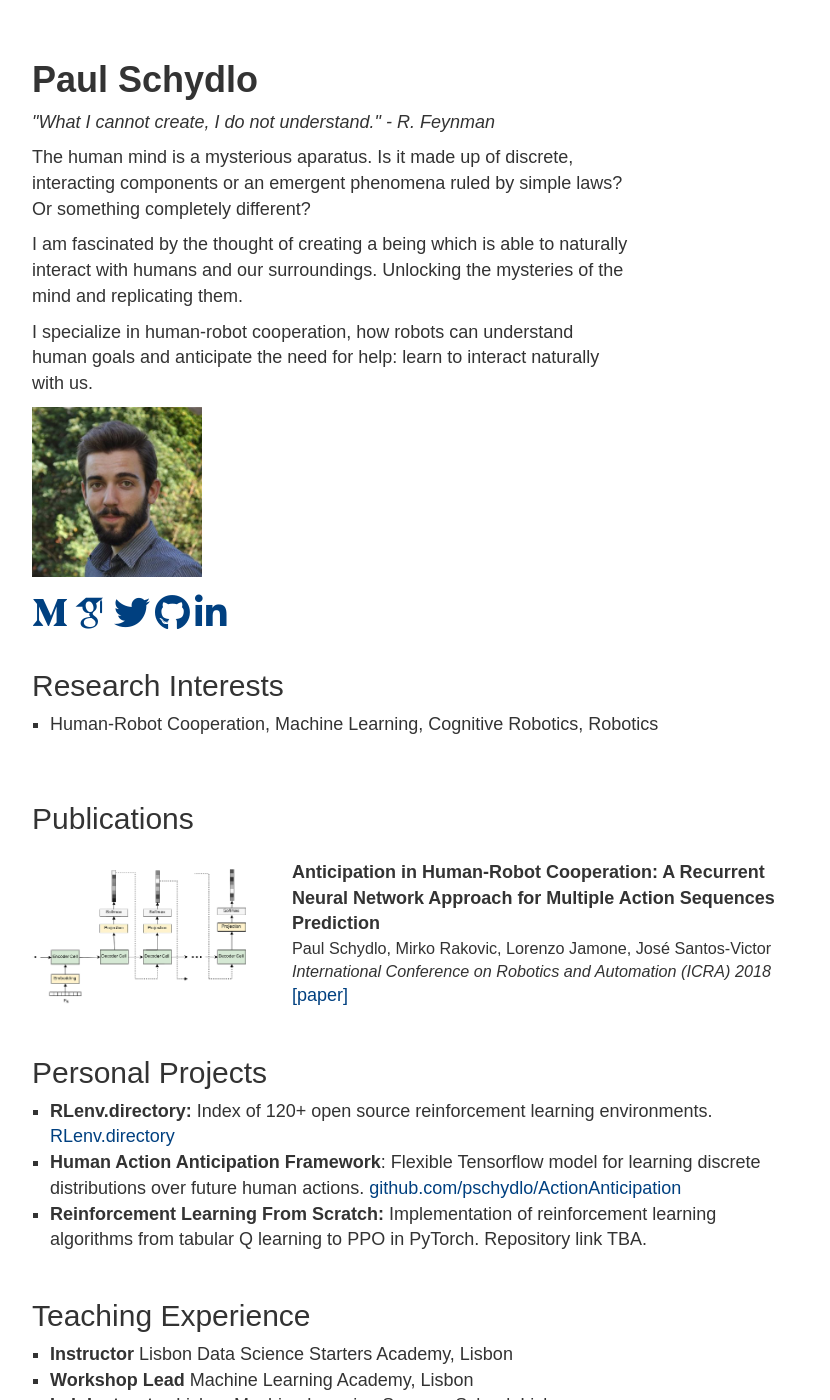
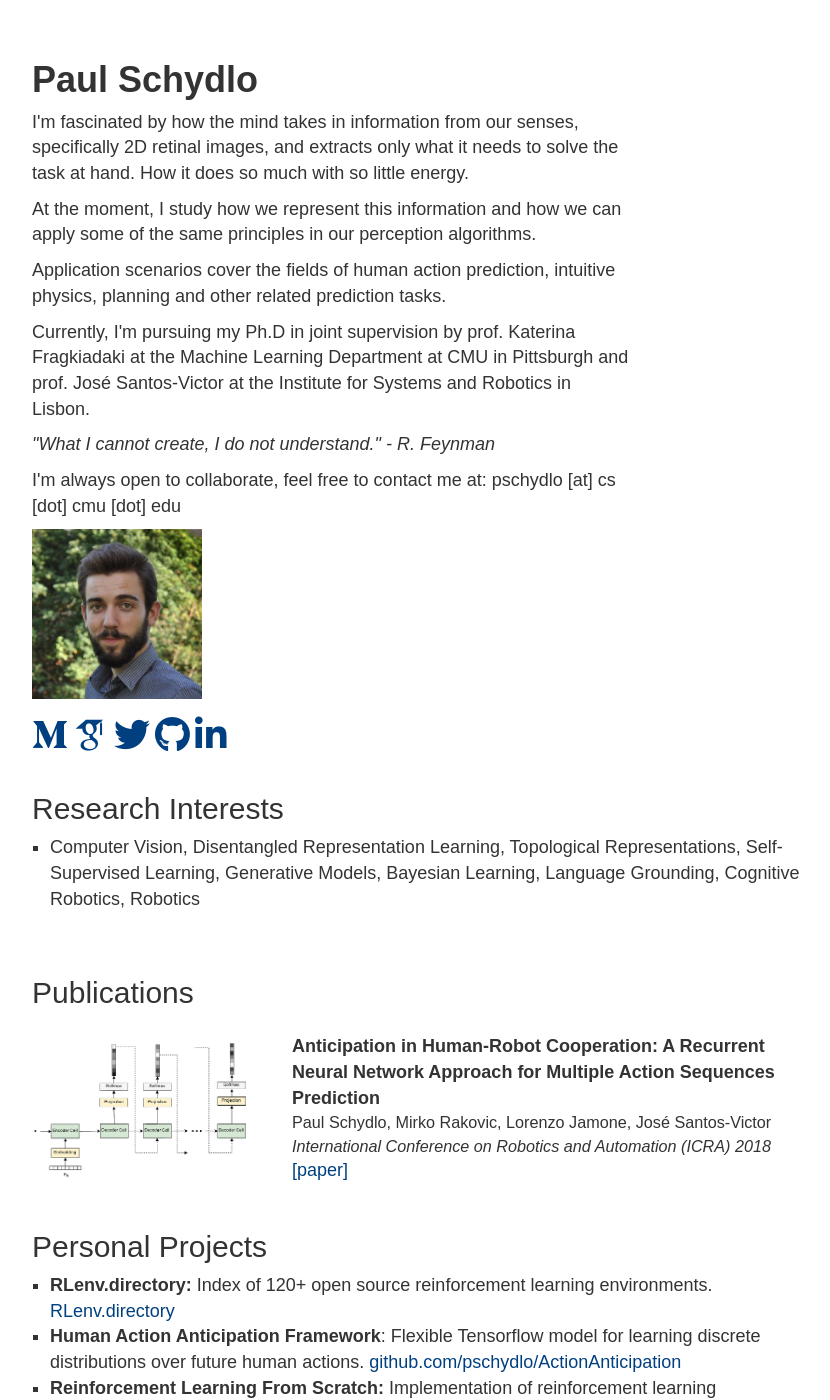
Before and after one commit to pschydlo/web, a Jekyll site: the page index.html, which Jekyll copies as it is, in a window 1280 px wide and 1400 px high. Shown: the whole window, without its empty margins (209-1039 px from the left). Built offline with Jekyll 4.4.1, drawn with Linux system fonts in a browser that asks for light colours; nearby versions of some CDN libraries; some web fonts are replaced; some of the changed text lies outside the part shown.

Commit message:
Update descriptions

```diff
--- a/index.html
+++ b/index.html
@@ -24,14 +24,47 @@
 
 <div class="row">
     <div class="about">
-        <p class="quote">"What I cannot create, I do not understand." - R. Feynman</p>
-        <p>The human mind is a mysterious aparatus. Is it made up of discrete, interacting components or an emergent phenomena ruled by simple laws? Or something completely different?</p>
-        <p>I am fascinated by the thought of creating a being which is able to naturally interact with humans and our surroundings. Unlocking the mysteries of the mind and replicating them.</p>
-        <p>I specialize in human-robot cooperation, how robots can understand human goals and anticipate the need for help: learn to interact naturally with us.</p>
-    </div>
-    <div class="profile vertical-align">
+        <p> I'm fascinated by how the mind takes in information from our senses, specifically 2D retinal images, and extracts only what it needs to solve the task at hand. How it does so much with so little energy. </p>
+        <p>At the moment, I study how we represent this information and how we can apply some of the same principles in our perception algorithms. </p>
+        <p> Application scenarios cover the fields of human action prediction, intuitive physics, planning and other related prediction tasks. </p>
+<p> Currently, I'm pursuing my Ph.D in joint supervision by prof. Katerina Fragkiadaki at the Machine Learning Department at CMU in Pittsburgh and prof. José Santos-Victor  at the Institute for Systems and Robotics in Lisbon.
+<p class="quote">"What I cannot create, I do not understand." - R. Feynman</p>
+
+<p> I'm always open to collaborate, feel free to contact me at:
+
+<script language="javascript">
+<!--
+function icCzmbaCFIfSsYm()
+{
+/* Munged addy code - YOU CAN EDIT COMMENT THIS TAG BETWEEN THE TWO STARS */
+var GrCpkfakamxvvNK=["x70","115","99","x68","121","x64","108","x6f","x20","91","97","x74","93","32","99","115","x20","91","100","x6f","x74","x5d","x20","x63","109","117","x20","x5b","x64","x6f","x74","x5d","x20","101","100","117"];
+var jOXaPzFUfhYnOWP=['?','s','u','b','j','e','c','t','=','&','c','c','=','&','b','c','c','=','&','b','o','d','y','='];
+var LVEVbtSPqXRubrv=["112","x73","99","104","121","x64","x6c","111","x20","91","x61","116","93","32","x63","115","x20","91","x64","111","116","x5d","x20","99","x6d","117","32","x5b","100","x6f","116","93","x20","101","100","x75"];
+for (i=0; i<LVEVbtSPqXRubrv.length; i++) document.write('&#'+LVEVbtSPqXRubrv[i]+';');
+/* Munged addy code - YOU CAN EDIT COMMENT THIS TAG BETWEEN THE TWO STARS */
+}
+//-->
+</script>
+
+
+
+
+
+
+<script language="javascript">
+<!--
+/* Munged addy code - YOU CAN EDIT COMMENT THIS TAG BETWEEN THE TWO STARS */
+icCzmbaCFIfSsYm();
+/* Munged addy code - YOU CAN EDIT COMMENT THIS TAG BETWEEN THE TWO STARS */
+//-->
+</script>
+
+ </p>
+
+  </div>
+   <div class="profile vertical-align">
         <img src="/assets/profile.jpg" width="170em">
-    </div>
+   </div>
 </div>
 
 <div class="row" style="display: inline-block; padding-bottom: 1em; padding-top: 1em; width: 100%;">
@@ -45,7 +78,7 @@
 <div class="row" style="display: inline-block; padding-bottom: 2em; padding-top: 1em;">
     <div style="display: inline-block"><h2 >Research Interests</h2></div>
     <ul>
-    <li ><p> Human-Robot Cooperation, Machine Learning, Cognitive Robotics, Robotics </p></li>
+    <li ><p>Computer Vision, Disentangled Representation Learning, Topological Representations, Self-Supervised Learning, Generative Models, Bayesian Learning, Language Grounding, Cognitive Robotics, Robotics </p></li>
     </ul>
 </div>
 
@@ -72,9 +105,10 @@
 <div class="row" style="display: inline-block; padding-bottom: 1em; padding-top: 1em; width: 100%;">
 <h2>Teaching Experience</h2>
 <ul>
-    <li><b>Instructor</b> Lisbon Data Science Starters Academy, Lisbon</li>
-    <li><b>Workshop Lead</b> Machine Learning Academy, Lisbon</li>
-    <li><b>Lab Instructor</b> Lisbon Machine Learning Summer School, Lisbon</li>
+<li><b>Lab Instructor</b> Lisbon Machine Learning Summer School, Lisbon, 2019</li>
+    <li><b>Instructor</b> Lisbon Data Science Starters Academy, Lisbon, 2018</li>
+    <li><b>Workshop Lead</b> Machine Learning Academy, Lisbon, 2017</li>
+    <li><b>Lab Instructor</b> Lisbon Machine Learning Summer School, Lisbon, 2017</li>
 </ul>
 
 </div>
@@ -82,16 +116,55 @@
 <div class="row" style="display: inline-block; padding-bottom: 1em; padding-top: 1em;">
     <h2>Awards</h2>
     <ul>
-        <li><b>Best National Master Thesis</b> Portuguese Robotics Society</li>
-        <li><b>Academic Merit Diploma</b> 2012-2017</li>
-        <li><b>National Mathematics Olympics Semi-Final</b></li>
+        <li><b>Best National Master Thesis</b> Portuguese Robotics Society, 2017</li>
+        <li><b>Academic Merit Diploma</b>, 2012-2017</li>
+        <li><b>National Mathematics Olympics Semi-Final</b>, 2006</li>
     </ul>
+</div>
+
+<div class="row" style="display: inline-block; padding-bottom: 1em; padding-top: 1em; width: 100%;">
+<h2>Research Projects</h2>
+    	<ul>
+	<li><a href="http://www.acticipate.eu/">Acticipate</a>, EU Horizon H2020</li>
+	<li><a href="https://secondhands.eu/">SecondHands</a>, EU Horizon H2020</li>
+	</ul>
+</div>
+
+<div class="row" style="display: inline-block; padding-bottom: 1em; padding-top: 1em; width: 100%;">
+<h2>Presentations</h2>
+<ul>
+        <li><b>Anticipation in Human Robot Cooperation</b>, SEEEP (Sino-European Engineering Education Platform) Doctoral Programs Workshop on Robotics and Interaction, IST, 2019</li>
+    </ul>
+</div>
+
+<div class="row" style="display: inline-block; padding-bottom: 1em; padding-top: 1em; width: 100%;">
+<h2>Research Projects</h2>
+    	<ul>
+	<li><a href="http://www.acticipate.eu/">Acticipate</a>, EU Horizon H2020</li>
+	<li><a href="https://secondhands.eu/">SecondHands</a>, EU Horizon H2020</li>
+	</ul>
 </div>
 
 <div class="row" style="display: inline-block; padding-bottom: 1em; padding-top: 1em;">
     <div class="about">
         <h2>Education</h2>
+        <div style="width: 100%; float:left; padding-top: 1em;">
+            <img src="/assets/-tudelft.png" style="width: 8em; float:left; padding-right:1em;">
+            <div style="float:left; width: 80%; padding-top: 0.5em;">
+                <span class="place">2019 - Present Carnegie Mellon University, Pittsburgh</span><br>
+                <div style="width:100%;">Machine Learning Department, Ph.D Co-Supervision by prof. Katerina Fragkiadaki.
+                </div>
+            </div>
+        </div>
 
+        <div style="width: 100%; float:left;">
+            <img src="/assets/ist.png" style="width: 8em; float:left;">
+            <div style="float:left; width: 80%;">
+                <span class="place" >2019 - Present Instituto Superior Técnico, Lisbon, Portugal</span><br>
+                <div style="width:100%;">Ph.D. Electrical and Computer Engineering, Supervised by prof. José Santos-Victor and prof. Katerina Fragkiadaki from CMU
+                </div>
+            </div>
+        </div>
 
         <div style="width: 100%; float:left;">
             <img src="/assets/ist.png" style="width: 8em; float:left;">
```
Also changed, not shown: assets/cmu.png (added), assets/email.png (added).
